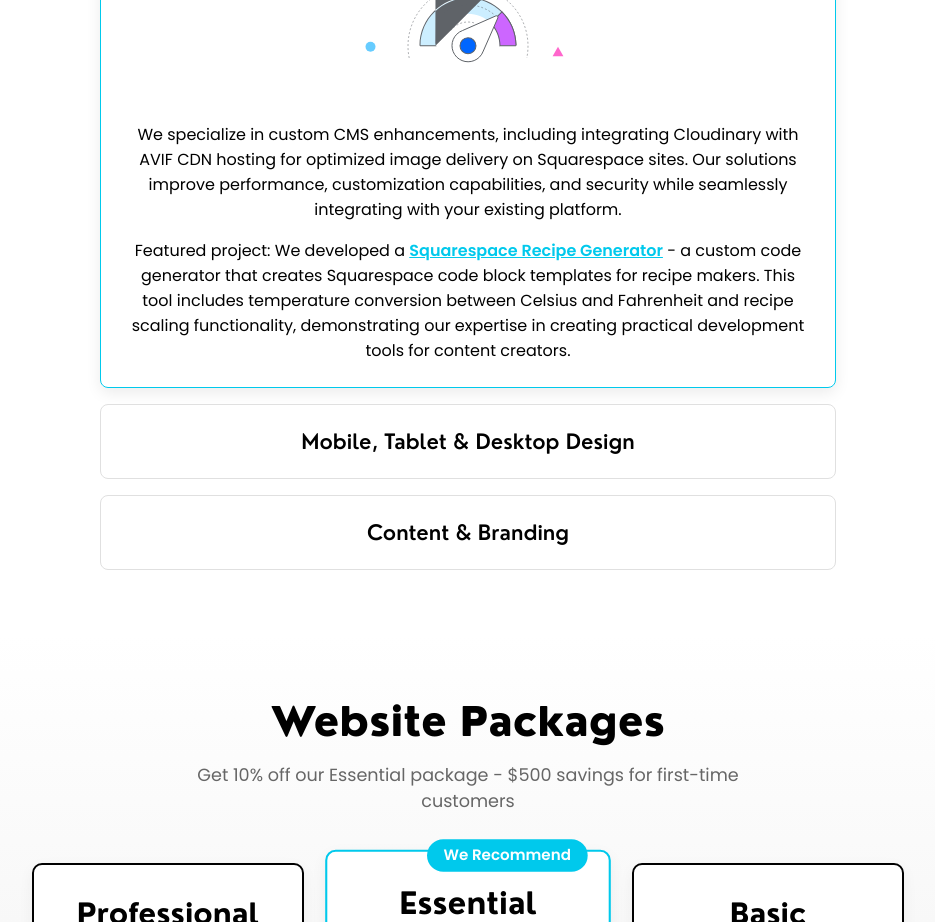
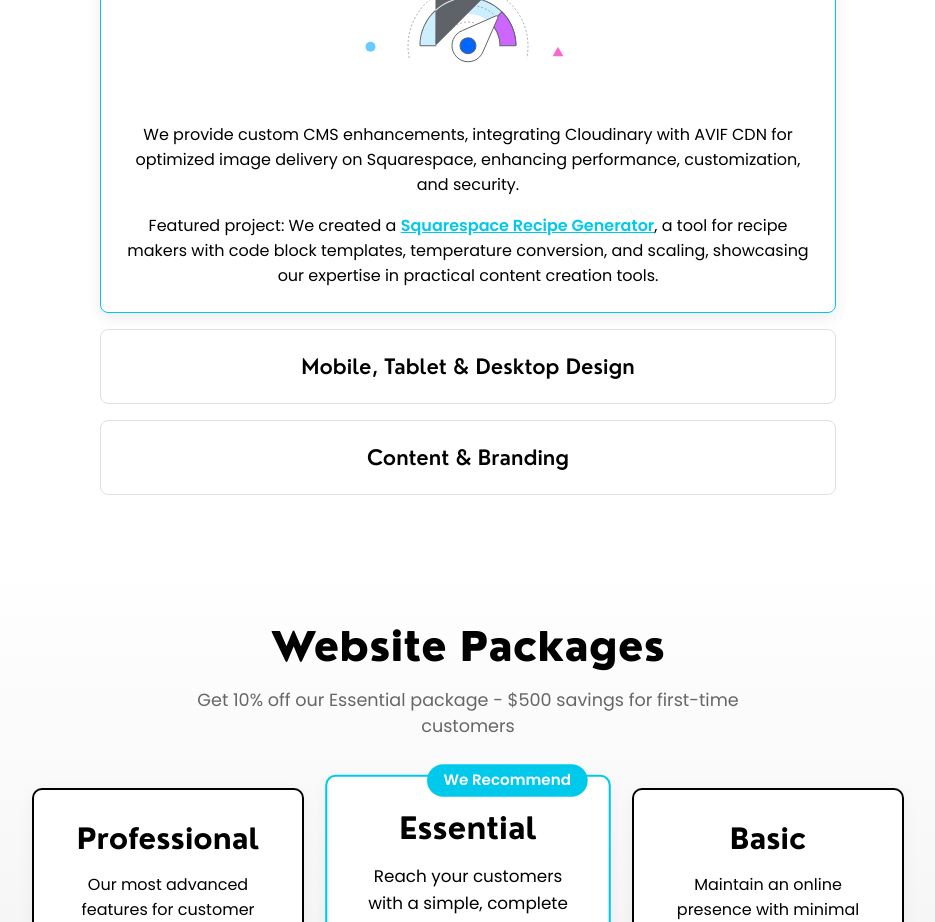
Before and after one commit to patrickclose/dozydonut_landing_page, a SvelteKit app: page / in a window 1280 px wide. Shown: the part 2300-3222 px from the top of the page, without its empty margins (172-1107 px from the left). Built offline with nearby package versions, Linux system fonts and the light colour scheme.

Commit message:
updated mobile margins to be more readable in terms of paragraph size and margines from the edges

```diff
--- a/src/routes/+page.svelte
+++ b/src/routes/+page.svelte
@@ -144,9 +144,8 @@
                         </svg>
                     </div>
                     <div class="web-dev-text">
-                        <p>We specialize in custom CMS enhancements, including integrating Cloudinary with AVIF CDN hosting for optimized image delivery on Squarespace sites. Our solutions improve performance, customization capabilities, and security while seamlessly integrating with your existing platform.</p>
-
-                        <p style="margin-top: 1rem;">Featured project: We developed a <a href="https://squarespace-recipe-generator.vercel.app/" target="_blank" rel="noopener noreferrer" style="color: var(--primary-color); text-decoration: underline;">Squarespace Recipe Generator</a> - a custom code generator that creates Squarespace code block templates for recipe makers. This tool includes temperature conversion between Celsius and Fahrenheit and recipe scaling functionality, demonstrating our expertise in creating practical development tools for content creators.</p>
+                        <p>We provide custom CMS enhancements, integrating Cloudinary with AVIF CDN for optimized image delivery on Squarespace, enhancing performance, customization, and security.</p>
+                        <p style="margin-top: 1rem;">Featured project: We created a <a href="https://squarespace-recipe-generator.vercel.app/" target="_blank" rel="noopener noreferrer" style="color: var(--primary-color); text-decoration: underline;">Squarespace Recipe Generator</a>, a tool for recipe makers with code block templates, temperature conversion, and scaling, showcasing our expertise in practical content creation tools.</p>
                     </div>
                 </div>
             </details>
@@ -456,6 +455,10 @@
     }
 
     @media (max-width: 768px) {
+        .top-bar-column {
+            padding: 0;
+        }
+
         p {
             text-align: left;
         }
@@ -486,7 +489,7 @@
         }
 
         .full-width-services {
-            padding: 0 4rem;
+            padding: 0;
         }
     }
 
@@ -979,6 +982,11 @@
     }
 
     @media (max-width: 768px) {
+        #pricing-section {
+            padding-right: 0;
+            padding-left: 0;
+        }
+
         .offerings-subheading {
             text-align: left;
         }
```
